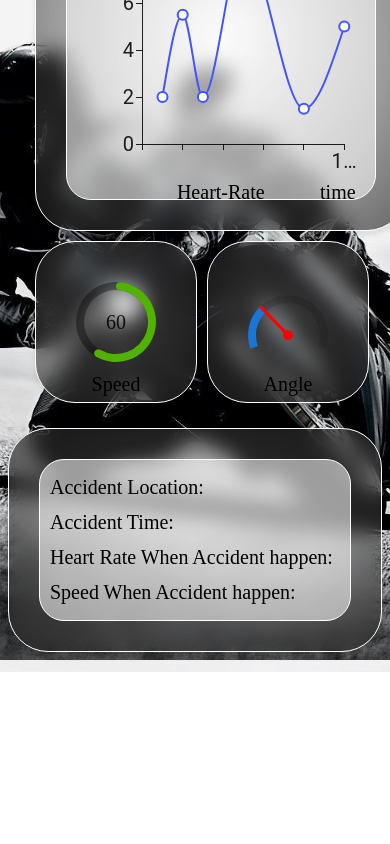
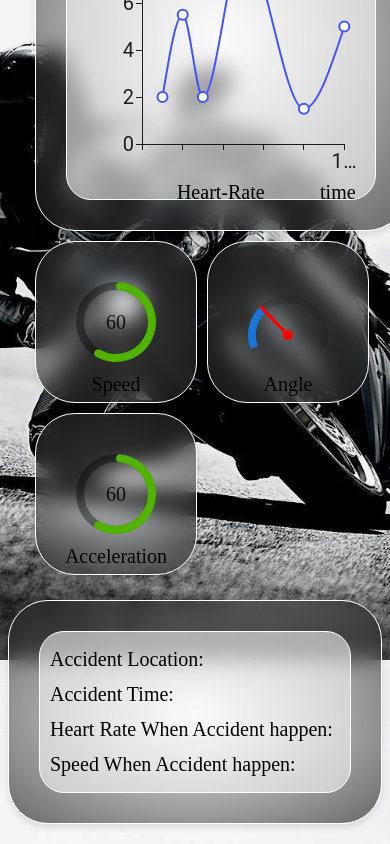
Before and after one commit to uvindusl/HNDSE-IOT-CW-2025, a React (Vite) app in the folder Smart-Helmet-WebSite/: page / in a window 390 px wide. Shown: the part 1028-1872 px from the top of the page. Before the commit the page ends 1700 px from the top, so only its background shows below. Built offline with nearby package versions, Linux system fonts and the light colour scheme; no server answers; the database is empty; a web font is replaced by a local one.

Commit message:
Acceleration

```diff
--- a/Smart-Helmet-WebSite/src/App.jsx
+++ b/Smart-Helmet-WebSite/src/App.jsx
@@ -4,6 +4,7 @@ import NavBar from "./Components/NavBar";
 import RiderDetailsCard from "./Components/RiderDetailsCard";
 import SpeedMeter from "./Components/SpeedMeter";
 import AngleMeter from "./Components/AngleMeter";
+import AccelMeter from "./Components/AccelMeter";
 import "./css/App.css";
 
 // testing prepose
@@ -39,8 +40,13 @@ function App() {
       <div className="graph-container">
         <HeartBeatLineChart />
         <div className="meter-container">
-          <SpeedMeter />
-          <AngleMeter />
+          <div className="meter-row">
+            <SpeedMeter />
+            <AccelMeter />
+          </div>
+          <div className="meter-row">
+            <AngleMeter />
+          </div>
         </div>
       </div>
       <AccidentDetailsCard />
--- /dev/null
+++ b/Smart-Helmet-WebSite/src/Components/AccelMeter.jsx
@@ -0,0 +1,33 @@
+import * as React from "react";
+import { Gauge, gaugeClasses } from "@mui/x-charts/Gauge";
+
+const settings = {
+  width: 100,
+  height: 100,
+  value: 60,
+};
+
+function AccelMeter() {
+  return (
+    <div className="speed-meter-container">
+      <p className="meter-title">Acceleration</p>
+      <Gauge
+        {...settings}
+        cornerRadius="50%"
+        sx={(theme) => ({
+          [`& .${gaugeClasses.valueText}`]: {
+            fontSize: 40,
+          },
+          [`& .${gaugeClasses.valueArc}`]: {
+            fill: "#52b202",
+          },
+          [`& .${gaugeClasses.referenceArc}`]: {
+            fill: theme.palette.text.disabled,
+          },
+        })}
+      />
+    </div>
+  );
+}
+
+export default AccelMeter;
--- a/Smart-Helmet-WebSite/src/css/App.css
+++ b/Smart-Helmet-WebSite/src/css/App.css
@@ -125,6 +125,10 @@
   padding: 10px;
 }
 
+/*meter-container*/
+.meter-row {
+  display: flex;
+}
 /* Speed Meter Css */
 .speed-meter-container {
   border-radius: 40px;
@@ -190,6 +194,11 @@
 
   .meter-container {
     display: flex;
+    justify-content: space-around;
+  }
+  .meter-row {
+    display: flex;
+    flex-direction: column;
   }
   .rider-details-container {
     flex-direction: column;
```
